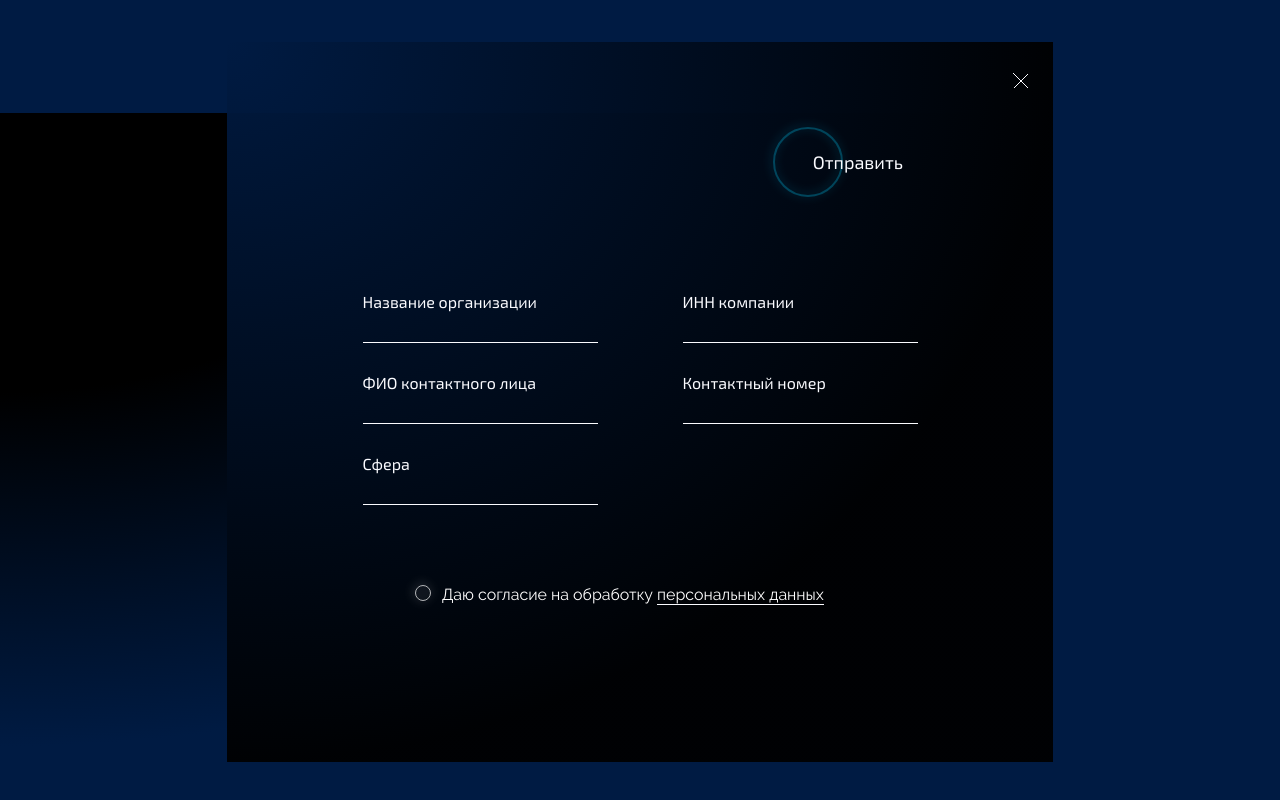
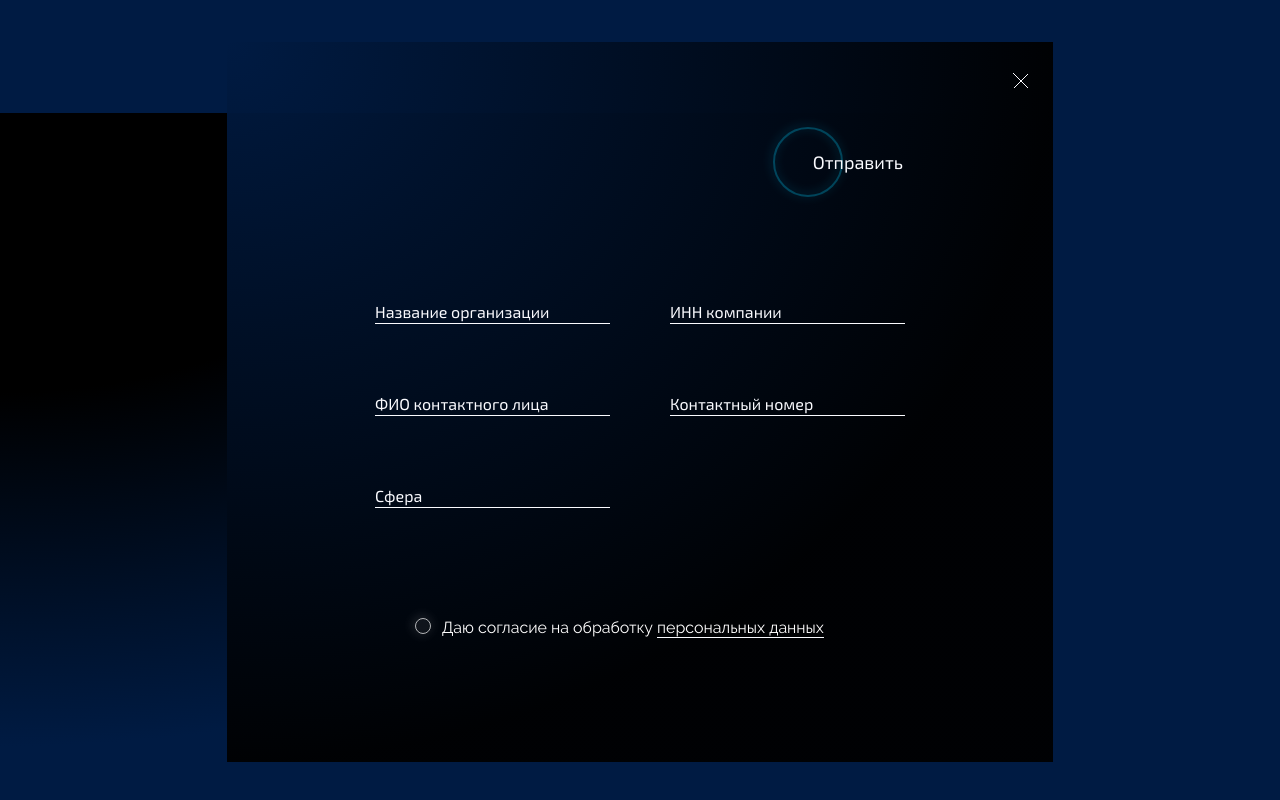
Before and after one commit to lestad01/python-course, a plain HTML site: page project/index.html in a window 1280 px wide. Shown: the part 6287-7087 px from the top of the page. Drawn offline with Linux system fonts and the light colour scheme; files whose address does not match are found by name.

Commit message:
19.01.21

```diff
--- a/project/css/style.css
+++ b/project/css/style.css
@@ -65,6 +65,11 @@ input::-webkit-search-results-decoration {
     text-shadow:  1px 4px 5px rgb(255 255 255 / 70%);
     transition: all 0.4s;
 }
+.header__item-link:active{
+    color: rgba(255, 255, 255, 0.5);
+    text-shadow:  none;
+    transition: all 0.4s;
+}
 .header__right-part{
     display: flex;
 }
@@ -96,6 +101,8 @@ input::-webkit-search-results-decoration {
 }
 .header__right-part-block:active div{
     border: 1.5px solid #00D1FF;
+    transition: all 0.2s;
+
 }
 .header__right-part-link > div {
     width: 70px;
@@ -755,15 +762,33 @@ input::-webkit-search-results-decoration {
     right: 120px
 }
 .modal-resident__left-part{
-    margin-right: 85px;
+    margin-right: 60px;
+}
+.modal-resident__left-part-box{
+    position: relative;
+    display: flex;
+    flex-direction: column;
+    margin-bottom: 30px;
+}
+.modal-resident__right-part-box{
+    position: relative;
+    display: flex;
+    flex-direction: column;
+    margin-bottom: 30px
 }
 .modal-resident__title-text{
+    position: absolute;
+    top: 0;
+    left: 0;
+    padding: 10px 0;
     font-family: 'Exo 2';
     font-style: normal;
     font-weight: normal;
     font-size: 16px;
     line-height: 19px;
     color: #FAFBFF;
+    pointer-events: none;
+    transition: 0.4s;
 }
 .modal-resident__input{
     padding: 3px 0 7px 5px;
@@ -784,6 +809,22 @@ input::-webkit-search-results-decoration {
     margin-bottom: 100px;
     margin-left: 215px;
 }
+input:focus ~ label, label:focus,
+input:valid ~ label{
+    top: -30px;
+    left: 0;
+    color: #00D1FF;
+  }
+  /* input:focus ~ label, label:focus {
+    color: blue;
+  }
+  .modal-resident__input:focus ~ .modal-resident__title-text, .modal-resident__title-text:focus*/
+/* .modal-resident__left-part-box .inmodal-resident__input:valid ~ .modal-resident__title-text {
+    top: -20px;
+    left: 0;
+    color: #03e9f4;
+    font-size: 12px;
+  } */
 .modal-resident__checkbox-option:hover{
     cursor:pointer;
 }
--- a/project/index.html
+++ b/project/index.html
@@ -523,28 +523,39 @@
                             </div>
                         </div>
                         <div class="modal-resident__left-part">
-                            <p class="modal-resident__title-text">
-                                Название организации
-                            </p>
-                            <input required name="name" type="search" class="modal-resident__input">
-                            <p class="modal-resident__title-text">
-                                ФИО контактного лица
-                            </p>
-                            <input required name="name" type="search" class="modal-resident__input">
-                            <p class="modal-resident__title-text">
-                                Сфера
-                            </p>
-                            <input required name="name" type="search" class="modal-resident__input">
+                            <div class="modal-resident__left-part-box">
+                                <input required type="text" id="name-1" class="modal-resident__input">
+                                <label for="name-1" class="modal-resident__title-text">
+                                    Название организации
+                                </label>
+
+                            </div>
+                            <div class="modal-resident__left-part-box">
+                                <input required id="name-2" type="text" class="modal-resident__input">
+                                <label class="modal-resident__title-text">
+                                    ФИО контактного лица
+                                </label>
+                            </div>
+                            <div class="modal-resident__left-part-box">
+                                <input required id="name-3" type="text" class="modal-resident__input">
+                                <label class="modal-resident__title-text">
+                                    Сфера
+                                </label>
+                            </div>
                         </div>
                         <div class="modal-resident__right-part">
-                            <p class="modal-resident__title-text">
-                                ИНН компании
-                            </p>
-                            <input required name="name" type="search" class="modal-resident__input">
-                            <p class="modal-resident__title-text">
-                                Контактный номер
-                            </p>
-                            <input required name="name" type="search" class="modal-resident__input">
+                            <div class="modal-resident__right-part-box">
+                                <input required id="name-4" type="text" class="modal-resident__input">
+                                <label class="modal-resident__title-text">
+                                    ИНН компании
+                                </label>
+                            </div>
+                            <div class="modal-resident__right-part-box">
+                                <input required id="name-5" type="text" class="modal-resident__input">
+                                <label class="modal-resident__title-text">
+                                    Контактный номер
+                                </label>
+                            </div>
                         </div>
 
                     </form>
```
